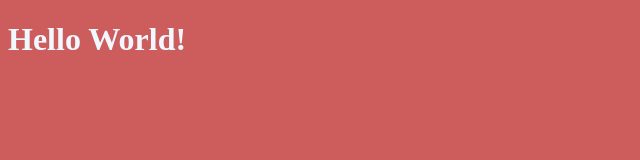
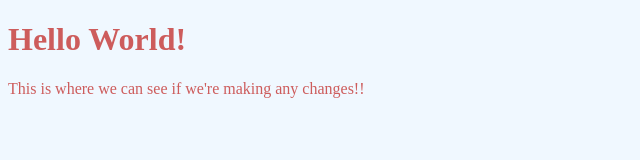
Before and after one commit to loukitzanna/website-for-demo, a plain HTML site: page index.html in a window 1280 px wide. Shown: the whole page, without its empty margins (0-640 px from the left). Drawn offline with Linux system fonts and the light colour scheme.

Commit message:
updates!

```diff
--- a/index.html
+++ b/index.html
@@ -8,6 +8,6 @@
 <body>
 
 <h1>Hello World!</h1>
-
+<p>This is where we can see if we're making any changes!!</p>
 </body>
 </html>
--- a/style.css
+++ b/style.css
@@ -1,6 +1,6 @@
 body{
-    background-color: indianred;
+    background-color: aliceblue;
 }
-h1{
-    color:aliceblue;
+h1, p{
+    color:indianred;
 }
```
